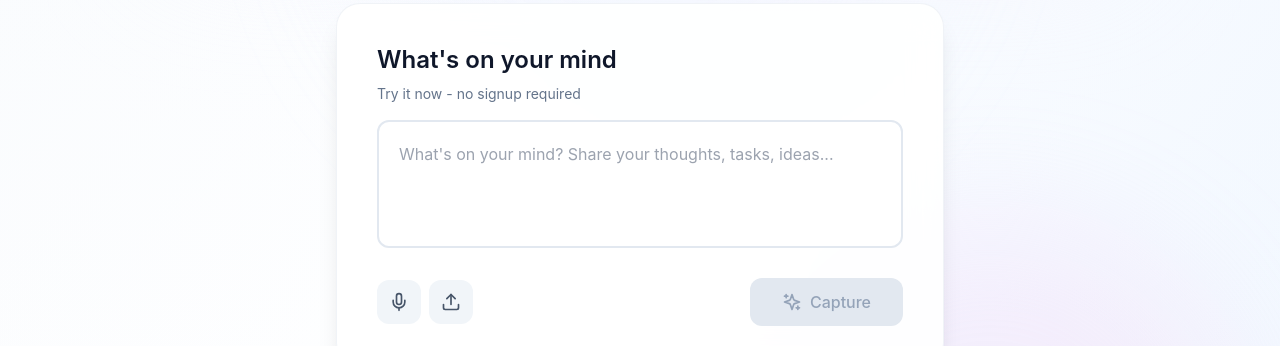
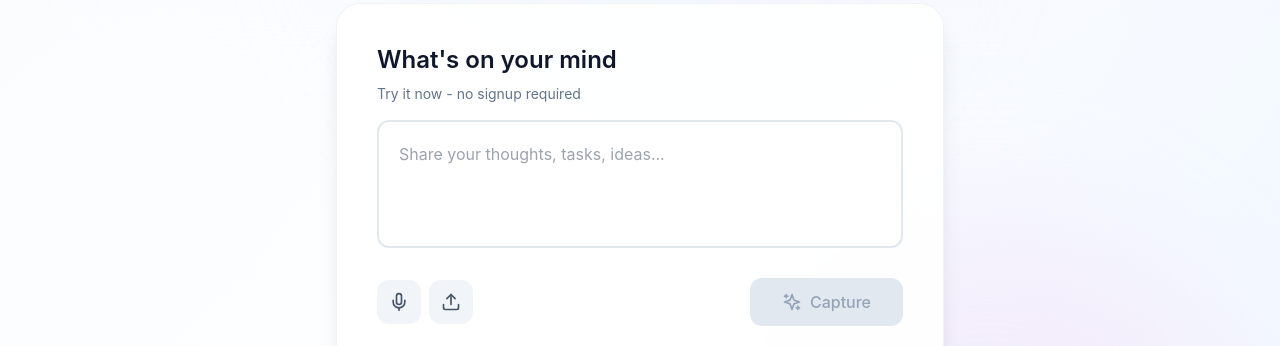
Before and after one commit to ovidon83/mindnestapp, a React (Vite) app: page / in a window 1280 px wide. Shown: the part 1080-1426 px from the top of the page. Built offline with nearby package versions, Linux system fonts and the light colour scheme; no server answers.

Commit message:
Remove 'What's on your mind?' from textarea placeholder

```diff
--- a/src/components/CaptureView.tsx
+++ b/src/components/CaptureView.tsx
@@ -487,7 +487,7 @@ const CaptureView: React.FC<CaptureViewProps> = ({ onOrganizeClick }) => {
                         handleSubmit();
                       }
                     }}
-                    placeholder="What's on your mind? Share your thoughts, tasks, ideas..."
+                    placeholder="Share your thoughts, tasks, ideas..."
                     className="w-full p-5 text-base border-2 border-slate-200 bg-white rounded-xl hover:border-indigo-300 focus:border-indigo-500 focus:outline-none focus:ring-2 focus:ring-indigo-500/20 resize-none transition-all h-32"
                   />
                 </div>
```
